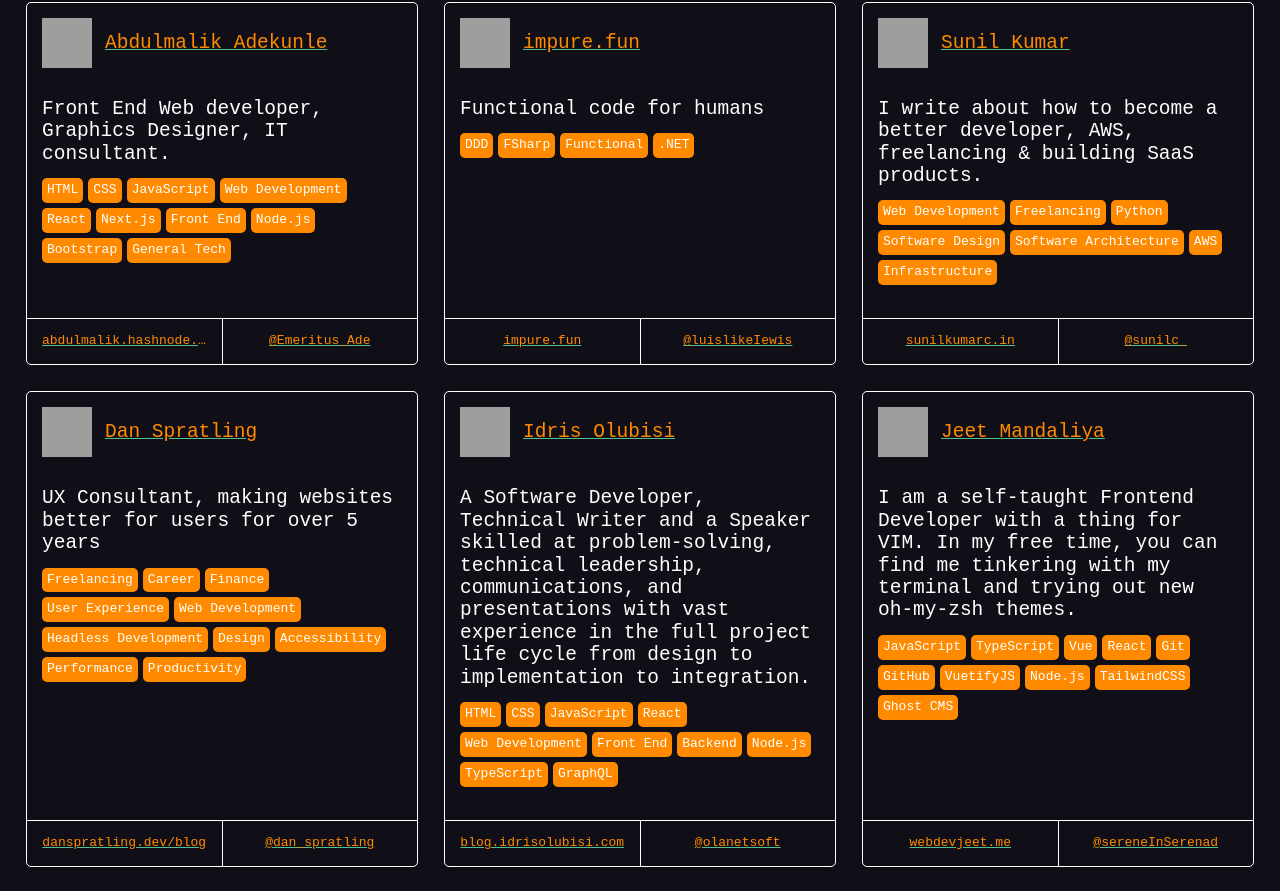
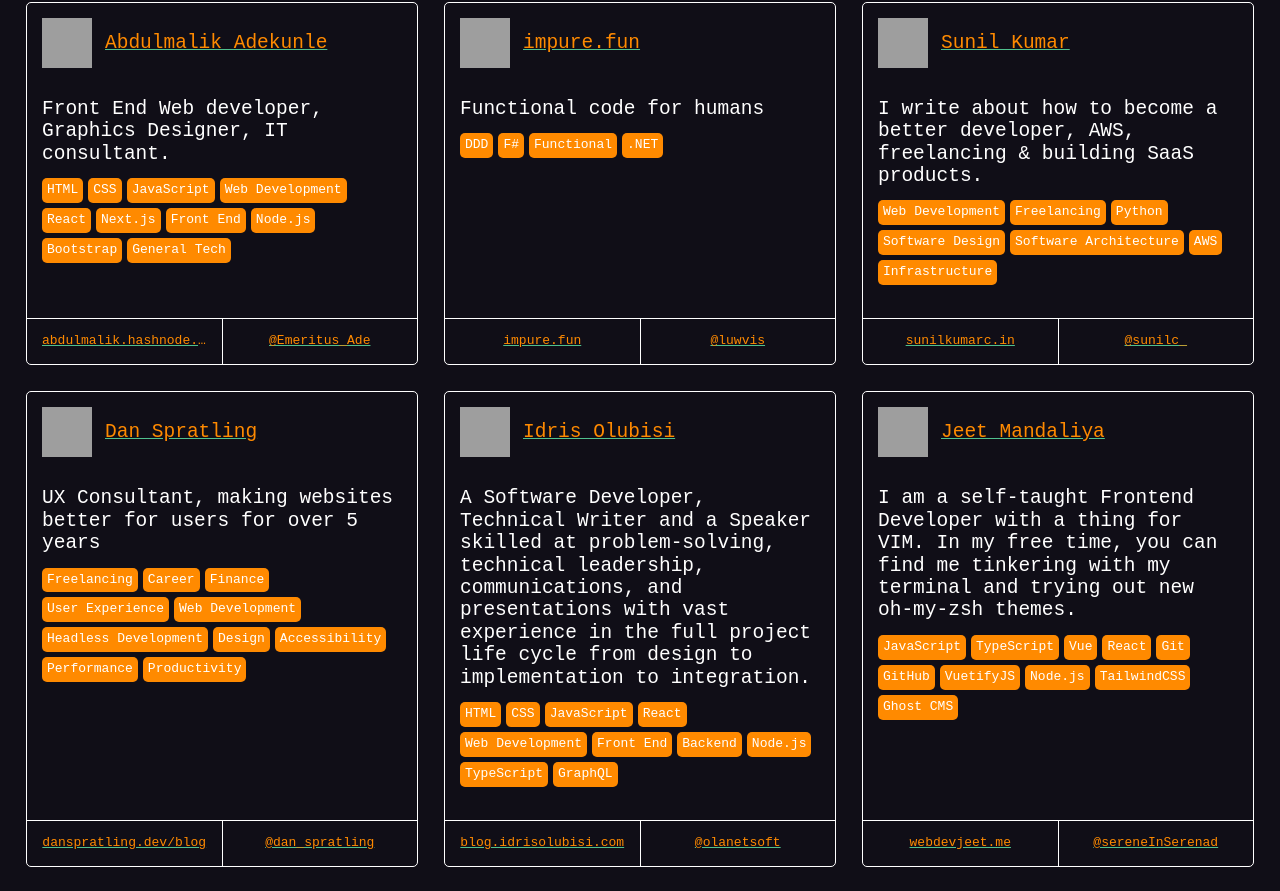
Before and after one commit to markodenic/awesome-tech-blogs, a Nuxt app: page / in a window 1280 px wide. Shown: the part 6348-7239 px from the top of the page. Built offline with nearby package versions, Linux system fonts and the light colour scheme; grey boxes are pictures that could not be loaded.

Commit message:
Update data.js
updated my twitter handle

```diff
--- a/data.js
+++ b/data.js
@@ -70,10 +70,10 @@ module.exports = [
     name: 'impure.fun',
     description: 'Functional code for humans',
     url: 'https://impure.fun',
-    twitter: '@luislikeIewis',
+    twitter: '@luwvis',
     tags: [
       'DDD',
-      'FSharp',
+      'F#',
       'Functional',
       '.NET',
     ],
```
